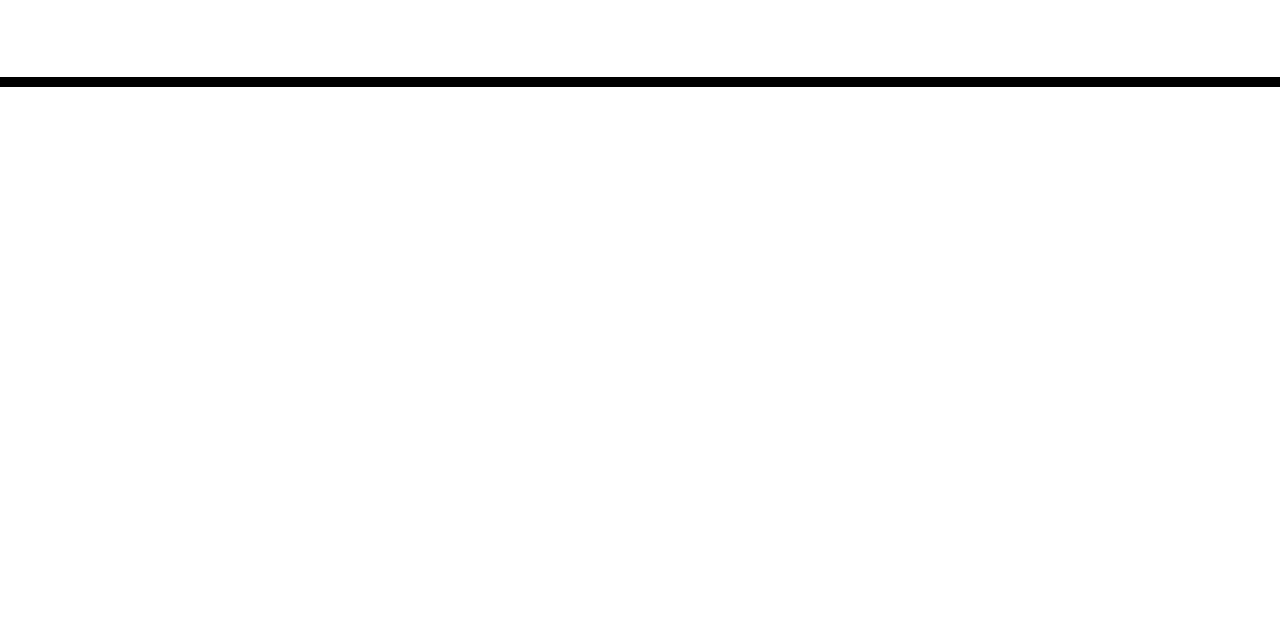
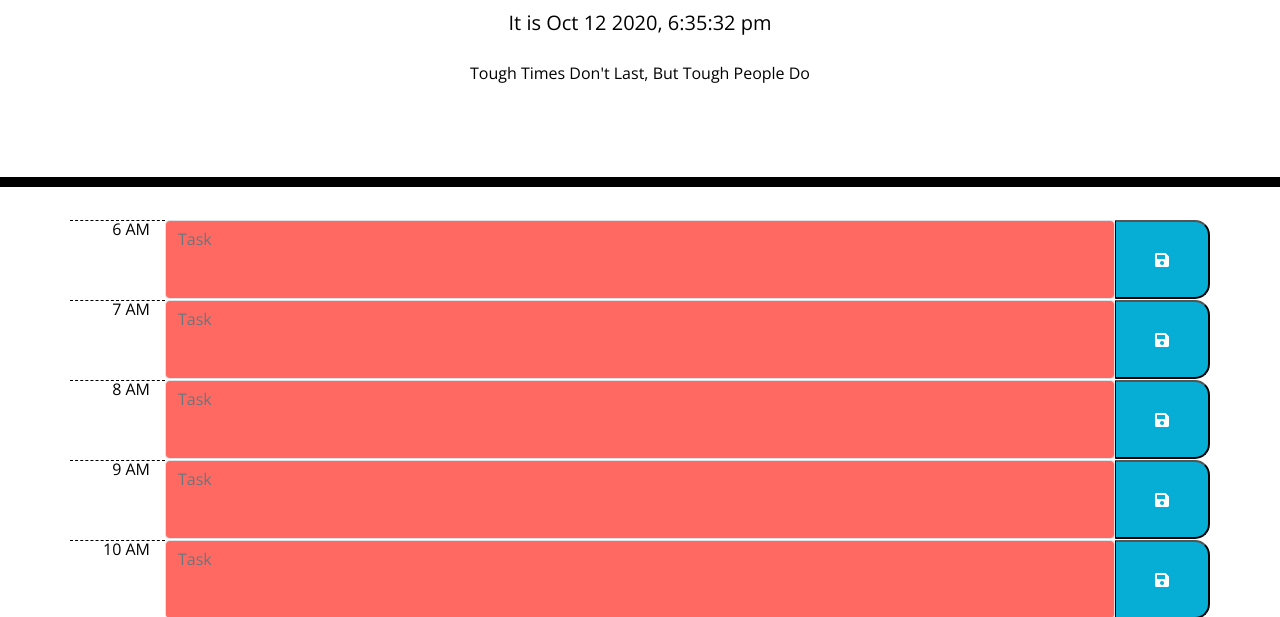
Before and after one commit to JYoung7223/bcs_hw5_justin_young, a plain HTML site: page index.html in a window 1280 px wide. Shown: the part 181-798 px from the top of the page. Drawn offline with nearby package versions, Linux system fonts and the light colour scheme.

Commit message:
Printing schedule hour rows

```diff
--- /dev/null
+++ b/Scripts/schedule.js
@@ -0,0 +1,79 @@
+/***** Declare variables *****/
+var currentTime = "";
+var scheduleStart = 6;
+var scheduleEnd = 23;
+var motivationals = [
+    "Just Do It!",
+    "Time Will Pass Eitherway, Do Something With It",
+    "Your Only Limit Is You",
+    "Tough Times Don't Last, But Tough People Do",
+    "One Small Step Toward a Large Task",
+    "Just Get Started",
+    "Saying Accounts For Little Without Action Behind It",
+    "It Is Only Failure, If You Fail To Learn Something From it",
+    "Envy Good Men Less and Study Them More",
+    "Defeat Is Only Final When You Accept It"
+];
+
+/***** DOM elements *****/
+let scheduleElement = $("#schedule");
+let timeElement = $("#currentTime");
+let motivationStartElement = $("#motivation-start");
+let motivationEndElement = $("#motivation-end");
+
+/***** Add event listeners *****/
+var currentTimeInterval = setInterval(updateTime, 1000);
+
+/***** Helper Functions *****/
+// This function will update the time to the current time.
+function updateTime(){
+    currentTime = moment().format("MMM DD YYYY, h:mm:ss a");
+    timeElement.text("It is "+currentTime);
+}
+
+// This function will prepare a time row
+function printSchedule(){
+    // Header Motivation
+    motivationStartElement.html(motivationals[Math.floor(Math.random()*motivationals.length)]);
+
+    // Clear schedule
+    scheduleElement.html("");
+    for(let i=scheduleStart; i<=scheduleEnd; i++){
+        // Row
+        var scheduleRowElement = $("<div>");
+        scheduleRowElement.addClass("row row-eq-height time-block");
+        // Hr column
+        var scheduleHrElement = $("<div>");
+        scheduleHrElement.addClass("col-1 hour text-right h-100");
+        scheduleHrElement.attr("id","hr-"+i);
+        scheduleHrElement.text(moment(i, "H").format("h A"));
+        // Task Column
+        var scheduleTaskElement = $("<textarea>");
+        // Past Current and Future hours to use different colors.
+        scheduleTaskElement.addClass("col border form-control present h-100");
+        scheduleTaskElement.attr("data-hr",i);
+        scheduleTaskElement.attr("placeholder","Task");
+        // Save Column
+        var scheduleSaveElement = $("<button>");
+        scheduleSaveElement.addClass("col-1 saveBtn py-auto h-100");
+        scheduleSaveElement.attr("data-save",i);
+        // Save Icon
+        var saveIconElement = $("<i>");
+        saveIconElement.addClass("fas fa-save");
+        saveIconElement.attr("data-save",i);
+
+        scheduleSaveElement.append(saveIconElement);
+
+        scheduleRowElement.append(scheduleHrElement);
+        scheduleRowElement.append(scheduleTaskElement);
+        scheduleRowElement.append(scheduleSaveElement);
+
+        scheduleElement.append(scheduleRowElement);
+    }
+
+    // Footer Motivation
+    motivationEndElement.html(motivationals[Math.floor(Math.random()*motivationals.length)]);
+}
+
+/***** Logic *****/
+printSchedule();
--- a/index.html
+++ b/index.html
@@ -1,38 +1,58 @@
 <!DOCTYPE html>
 <html lang="en">
+
 <head>
   <meta charset="UTF-8" />
   <meta name="viewport" content="width=device-width, initial-scale=1.0" />
   <meta http-equiv="X-UA-Compatible" content="ie=edge" />
-    <link
-      rel="stylesheet"
-      href="https://stackpath.bootstrapcdn.com/bootstrap/4.3.1/css/bootstrap.min.css"
-    />
-    <link
-      rel="stylesheet"
-      href="https://use.fontawesome.com/releases/v5.8.1/css/all.css"
-      integrity="sha384-50oBUHEmvpQ+1lW4y57PTFmhCaXp0ML5d60M1M7uH2+nqUivzIebhndOJK28anvf"
-      crossorigin="anonymous"
-    />
-    <link
-      href="https://fonts.googleapis.com/css?family=Open+Sans&display=swap"
-      rel="stylesheet"
-    />
-    <link rel="stylesheet" href="style.css" />
+
+  <!-- BootStrap -->
+  <link rel="stylesheet" href="https://stackpath.bootstrapcdn.com/bootstrap/4.3.1/css/bootstrap.min.css" />
+  <!-- Font Awesome -->
+  <link rel="stylesheet" href="https://use.fontawesome.com/releases/v5.8.1/css/all.css"
+    integrity="sha384-50oBUHEmvpQ+1lW4y57PTFmhCaXp0ML5d60M1M7uH2+nqUivzIebhndOJK28anvf" crossorigin="anonymous" />
+  <!-- Open Sans Font -->
+  <link href="https://fonts.googleapis.com/css?family=Open+Sans&display=swap" rel="stylesheet" />
+
+
+  <!-- Custom Styles -->
+  <link rel="stylesheet" href="./Styles/style.css" />
   <title>Work Day Scheduler</title>
 </head>
 
 <body>
+  <!-- Header Section-->
   <header class="jumbotron">
     <h1 class="display-3">Work Day Scheduler</h1>
     <p class="lead">A simple calendar app for scheduling your work day</p>
-      <p id="currentDay" class="lead"></p>
+    <p id="currentTime" class="lead"></p>
+    <p class="text-center mx-auto p-3" id="motivation-start">
+      <!-- Add some motivation/productivity quote here -->
+    </p>
   </header>
-    <div class="container">
-      <!-- Timeblocks go here -->
-    </div>
 
+  <!-- Main Schedule Content Section -->
+  <section class="container" id="schedule">
+    <!-- Add Timeblocks here -->
+  </section>
+
+  <!-- Footer Section -->
+  <footer class="container-fluid sticky-bottom bg-secondary text-white">
+    <p class="text-center mx-auto p-3" id="motivation-end">
+      <!-- Add some motivation/productivity quote here -->
+    </p>
+  </footer>
+
+  <!-- Scripts -->
+  <!-- Moment.js with Locales -->
+  <script src="https://cdnjs.cloudflare.com/ajax/libs/moment.js/2.29.1/moment-with-locales.min.js"></script>
+  <!-- jQuery -->
   <script src="https://code.jquery.com/jquery-3.4.1.min.js"></script>
-    <script src="https://cdnjs.cloudflare.com/ajax/libs/moment.js/2.24.0/moment.min.js"></script>
+
+  <!-- Custom Scripts -->
+  <script src="./Scripts/schedule.js">
+  </script>
+
 </body>
+
 </html>
```
Also changed, not shown: Styles/style.css (renamed from style.css). Lines whose indentation alone changed are shown as unchanged.
